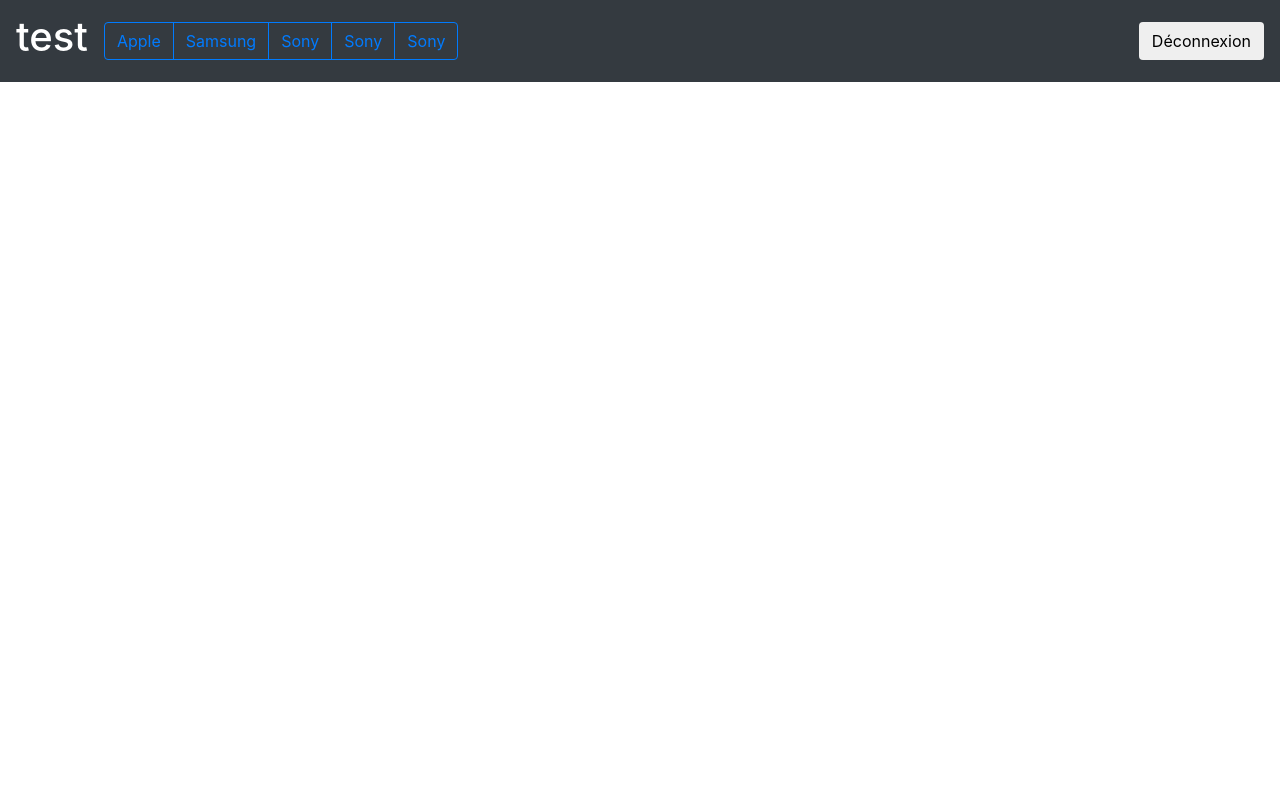
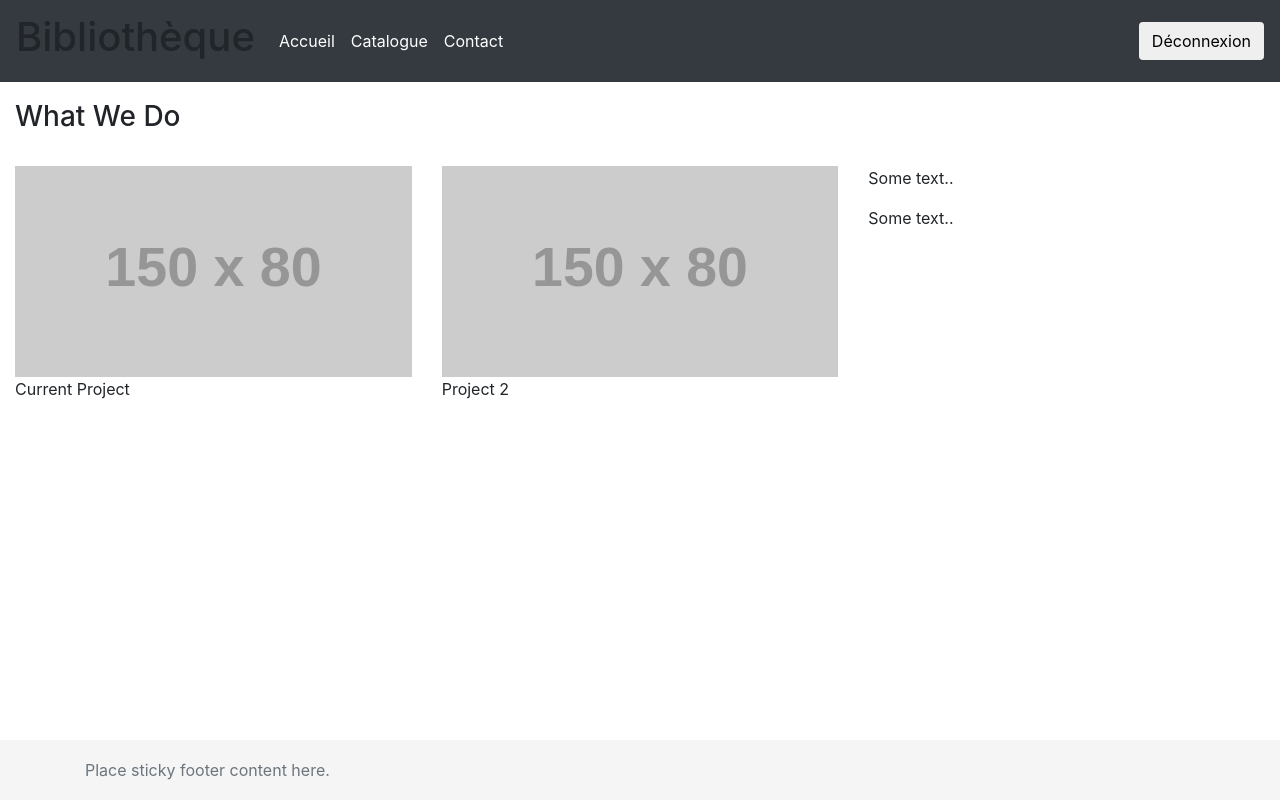
Before and after one commit to bigby347/PAI2018, a PHP site: page /user/portail_ad.php?page=1 in a window 1280 px wide. Run offline with PHP 8.4, Linux system fonts and the light colour scheme; grey boxes labelled with a size stand in for pictures from a placeholder-image service; some libraries are stand-ins or nearby versions.

Commit message:
creation branch site web

```diff
--- a/site_web/admin/signin_admin.php
+++ b/site_web/admin/signin_admin.php
@@ -27,7 +27,7 @@
       </div>
       <button class="btn btn-lg btn-primary btn-block" type="submit">Connexion</button>
       <p class="mt-5 mb-3">© 2017-2018</p>
-      <a href="#">Accés Admin</a>
+      <a href="../index.php">Accés Adhérants</a>
     </form>
   </body>
 </html>
--- a/site_web/css/style.css
+++ b/site_web/css/style.css
@@ -0,0 +1,20 @@
+html {
+    position: relative;
+    min-height: 100%;
+  }
+body {
+    /* Margin bottom by footer height */
+    margin-bottom: 60px;
+}
+body > .container {
+    padding: 100px 15px 0;
+}
+.footer {
+    position: absolute;
+    bottom: 0;
+    width: 100%;
+    /* Set the fixed height of the footer here */
+    height: 60px;
+    line-height: 60px; /* Vertically center the text there */
+    background-color: #f5f5f5;
+}
--- /dev/null
+++ b/site_web/user/acceuil.inc.php
@@ -0,0 +1,21 @@
+<div class="portal-page-column column-1 col-md-12     col-md-100 container">
+  <h3>What We Do</h3><br>
+  <div class="row">
+    <div class="col-sm-4">
+      <img src="https://placehold.it/150x80?text=IMAGE" class="img-responsive" style="width:100%" alt="Image">
+      <p>Current Project</p>
+    </div>
+    <div class="col-sm-4">
+      <img src="https://placehold.it/150x80?text=IMAGE" class="img-responsive" style="width:100%" alt="Image">
+      <p>Project 2</p>
+    </div>
+    <div class="col-sm-4">
+      <div class="well">
+       <p>Some text..</p>
+      </div>
+      <div class="well">
+       <p>Some text..</p>
+      </div>
+    </div>
+  </div>
+</div>
--- a/site_web/user/footer.inc.php
+++ b/site_web/user/footer.inc.php
@@ -0,0 +1,5 @@
+<footer class="footer">
+      <div class="container">
+        <span class="text-muted">Place sticky footer content here.</span>
+      </div>
+</footer>
--- a/site_web/user/header.inc.php
+++ b/site_web/user/header.inc.php
@@ -2,30 +2,28 @@
     <head>
         <meta http-equiv="Content-Type" content="text/html; charset=UTF-8">
         <meta name="viewport" content="width=device-width, initial-scale=1, shrink-to-fit=no">
-        <meta name="description" content="">
-        <meta name="author" content="">
+        <?php include 'menu.php';?>
         <title><?php echo $title;?></title>
 
         <link rel="stylesheet" href="https://maxcdn.bootstrapcdn.com/bootstrap/4.0.0/css/bootstrap.min.css" integrity="sha384-Gn5384xqQ1aoWXA+058RXPxPg6fy4IWvTNh0E263XmFcJlSAwiGgFAW/dAiS6JXm" crossorigin="anonymous">
+        <link rel="stylesheet" href="/css/style.css">
     </head>
     <body>
         <header>
             <!-- Fixed navbar -->
             <nav class="navbar navbar-expand-md navbar-dark fixed-top bg-dark">
                 <div class="collapse navbar-collapse" id="navbarCollapse">
-                    <a class="navbar-brand text-center" href="#">
-                            <h1>test</h1>
+                    <a class="navbar-brand text-center">
+                            <h1>Bibliothèque</h1>
                     </a>
                     <ul class="navbar-nav mr-auto">
-                        <div class="btn-group">
-                            <button type="button" class="btn btn-outline-primary">Apple</button>
-                            <button type="button" class="btn btn-outline-primary">Samsung</button>
-                            <button type="button" class="btn btn-outline-primary">Sony</button>
-                            <button type="button" class="btn btn-outline-primary">Sony</button>
-                            <button type="button" class="btn btn-outline-primary">Sony</button>
-                        </div>
+                        <?php foreach($pages as $menu=>$info){ ?>
+                        <li class="nav-item active">
+                            <a  class="nav-link" href="?page=<?php echo $menu?>"><?= $info['title']?></a>
+                        </li>
+                        <?php } ?>
                     </ul>
-                    <button class="btn my-2 my-sm-0" type="submit">Déconnexion</button>
+                    <button class="btn my-2 my-sm-0" type="button" href="../index.php">Déconnexion</button>
                 </div>
             </nav>
         </header>
--- /dev/null
+++ b/site_web/user/menu.php
@@ -0,0 +1,23 @@
+<?php
+    $pages = array(
+        'acceuil' => array(
+            'title'=>'Accueil',
+            'include'=> 'acceuil.inc.php'),
+        'catalogue' => array(
+            'title'=>'Catalogue',
+            'include'=> 'catalogue.inc.php'),
+        'contact' => array(
+            'title'=>'Contact',
+            'include'=> 'contact.inc.php'),
+        );
+    if(empty($_GET['page']==TRUE)){
+        $content = $pages['acceuil']['include'];
+        $title = $pages['acceuil']['title'];
+    }
+    foreach($pages as $current_page=>$info){
+        if($_GET['page'] == $current_page ){
+            $content = $info['include'];
+            $title = $info['title'];
+        }
+    }
+?>
--- a/site_web/user/portail_ad.php
+++ b/site_web/user/portail_ad.php
@@ -1,6 +1,7 @@
 <?php
-    $title='test';
-    /*$content='index.inc.php';*/
+    $title='Acceuil';
+    $content='acceuil.inc.php';
     include 'header.inc.php';
+    include $content;
     include 'footer.inc.php';
 ?>
```
